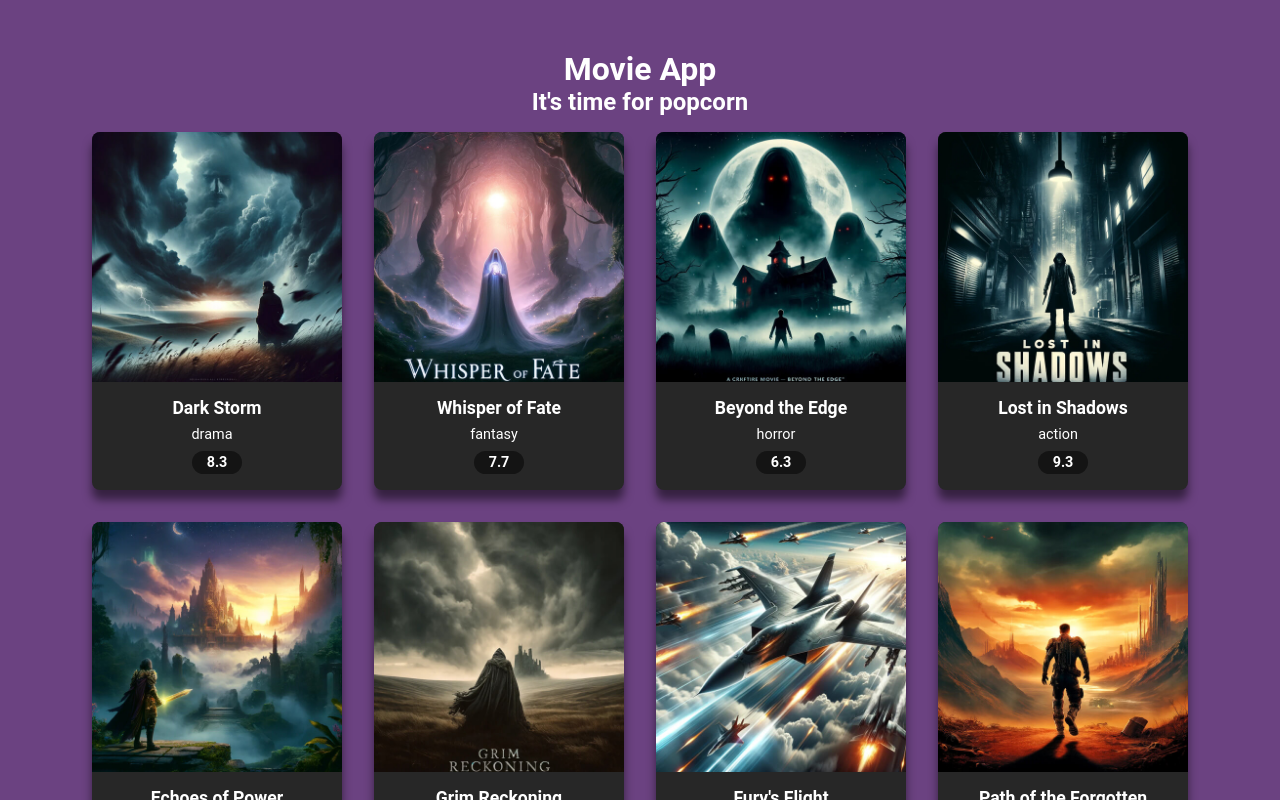
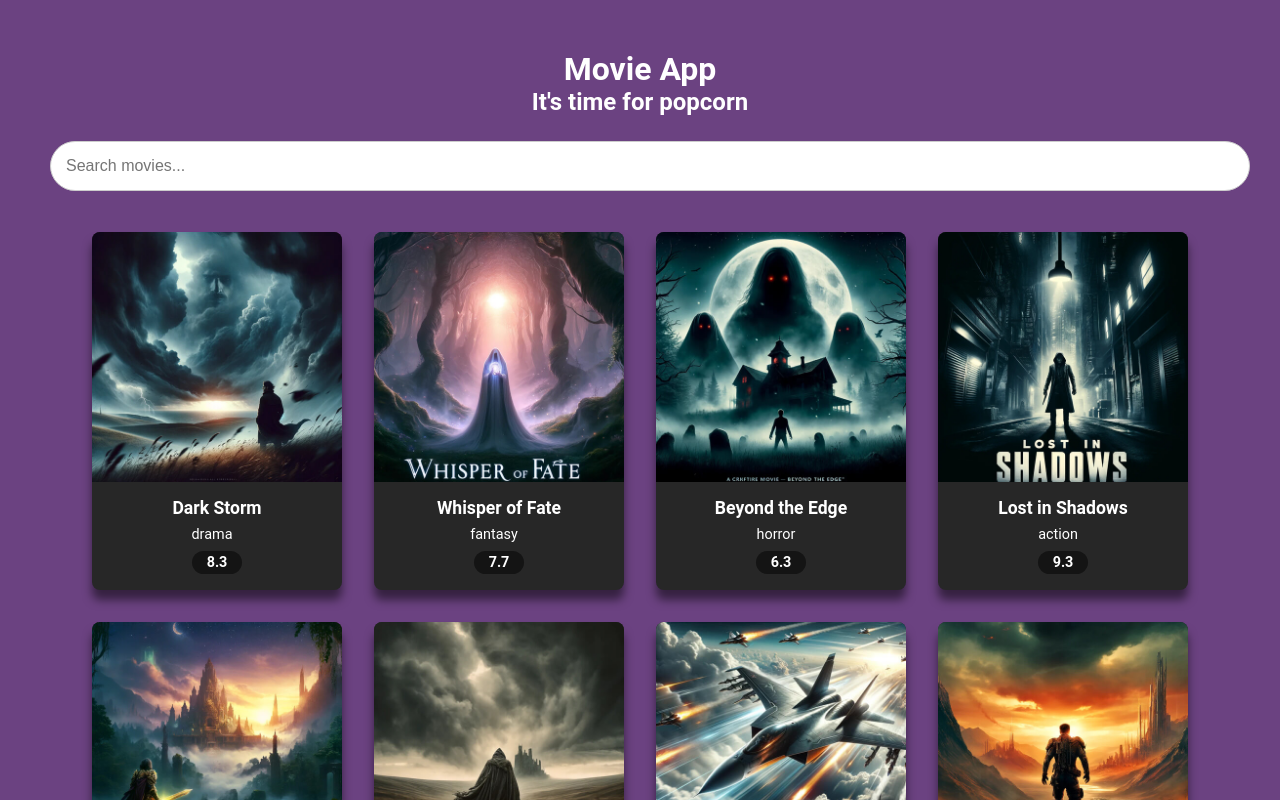
Before and after one commit to lorenarogoz/movie-app, a React (Vite) app: page / in a window 1280 px wide. Shown: the top 800 px of the page. Built offline with nearby package versions, Linux system fonts and the light colour scheme.

Commit message:
The implementation for search filter

```diff
--- a/src/components/MovieGrid.jsx
+++ b/src/components/MovieGrid.jsx
@@ -3,6 +3,7 @@
 
 export default function MovieGrid() {
     const [movies, setMovies] = useState([]);
+    const [searchTerm, setSearchTerm] = useState('');
 
     useEffect(() => {
         fetch('movies.json')
@@ -10,11 +11,27 @@
             .then((data) => setMovies(data));
     }, []);
 
+    const handleSearchChange = (e) => {
+        setSearchTerm(e.target.value);
+    };
+
+    const filteredMovies = movies.filter((movie) =>
+        movie.title.toLowerCase().includes(searchTerm.toLowerCase()),
+    );
     return (
-        <div className='movies-grid'>
-            {movies.map((movie) => (
-                <MovieCard movie={movie} key={movie.id}></MovieCard>
-            ))}
+        <div>
+            <input
+                type='text'
+                className='search-input'
+                placeholder='Search movies...'
+                value={searchTerm}
+                onChange={handleSearchChange}
+            />
+            <div className='movies-grid'>
+                {filteredMovies.map((movie) => (
+                    <MovieCard movie={movie} key={movie.id}></MovieCard>
+                ))}
+            </div>
         </div>
     );
 }
```
Also changed, not shown: 1 other file (tests, documents, lock files or other folders).
